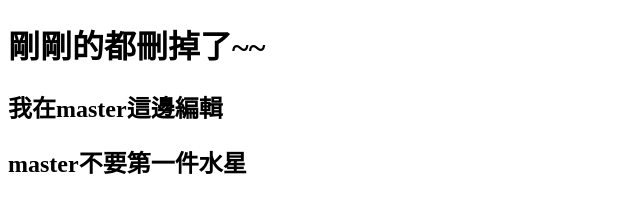
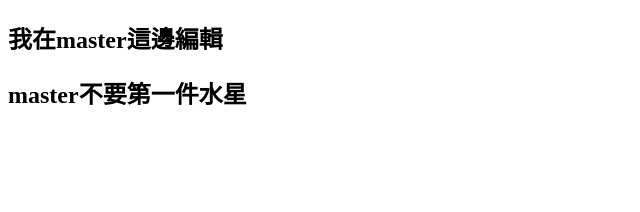
Before and after one commit to MiliosFumigos/sourcetreeTest, a plain HTML site: page index.html in a window 1280 px wide. Shown: the whole page, without its empty margins (0-640 px from the left). Drawn offline with Linux system fonts and the light colour scheme.

Commit message:
剛剛的都刪掉了刪掉了

```diff
--- a/index.html
+++ b/index.html
@@ -6,8 +6,6 @@
     <title>Document</title>
   </head>
   <body>
-    <h1>剛剛的都刪掉了~~</h1>
-
     <h2>我在master這邊編輯</h2>
 
     <h2>master不要第一件水星</h2>
```
